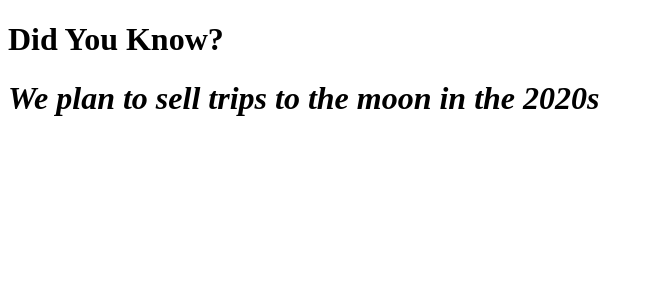
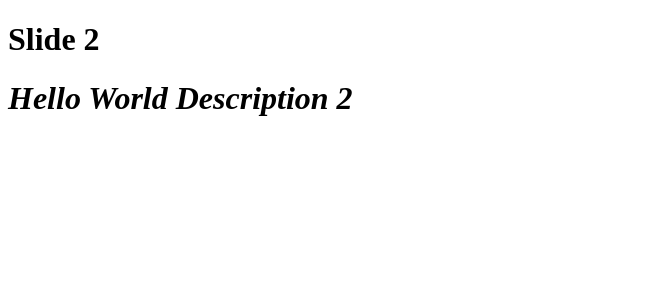
Before and after one commit to shannonlal/react-slider, a React app: page / in a window 1280 px wide. Shown: the top 300 px of the page, without its empty margins (0-655 px from the left). Built offline with nearby package versions, Linux system fonts and the light colour scheme.

Commit message:
Code for hiding differnent screens

```diff
--- a/src/components/PageSlide.jsx
+++ b/src/components/PageSlide.jsx
@@ -25,10 +25,18 @@ class PageSlide extends React.Component{
    * @return {ReactElement} markup
    */
   render(){
+
+    console.log( 'Shannon ', this.props.slideVisible );
+
+    let slideVisible = 'slideNotVisible'
+    if( this.props.slideVisible  === "true" ){
+      slideVisible = 'slideVisible';
+    }
+
     return (
-        <div className="mySlides">
-            <h1><b>Did You Know?</b></h1>
-            <h1><i>We plan to sell trips to the moon in the 2020s</i></h1>
+        <div className={slideVisible} >
+            <h1><b>{this.props.sliderTitle}</b></h1>
+            <h1><i>{this.props.sliderDescription}</i></h1>
         </div>
     );
   }
--- a/src/components/PageSlider.scss
+++ b/src/components/PageSlider.scss
@@ -19,3 +19,11 @@
     margin: 20px;
     min-height: 100%;
 };
+
+.slideVisible{
+    display:block;
+}
+
+.slideNotVisible{
+    display:none;
+}
--- a/src/components/Slider.jsx
+++ b/src/components/Slider.jsx
@@ -34,10 +34,10 @@ class Slider extends React.Component{
     };*/
 
     return (
-          <div>
-            <div className="sliderLeft"></div>
-            <PageSlide />
-            <div className="sliderRight"></div>
+          <div className="pageSlider">
+            <PageSlide  sliderTitle="Slide 1" sliderDescription="Hello World Description 1" slideVisible="false" />
+            <PageSlide  sliderTitle="Slide 2" sliderDescription="Hello World Description 2" slideVisible="true" />
+            <PageSlide  sliderTitle="Slide 3" sliderDescription="Hello World Description 3" slideVisible="false" />
           </div>
     );
   }
```
